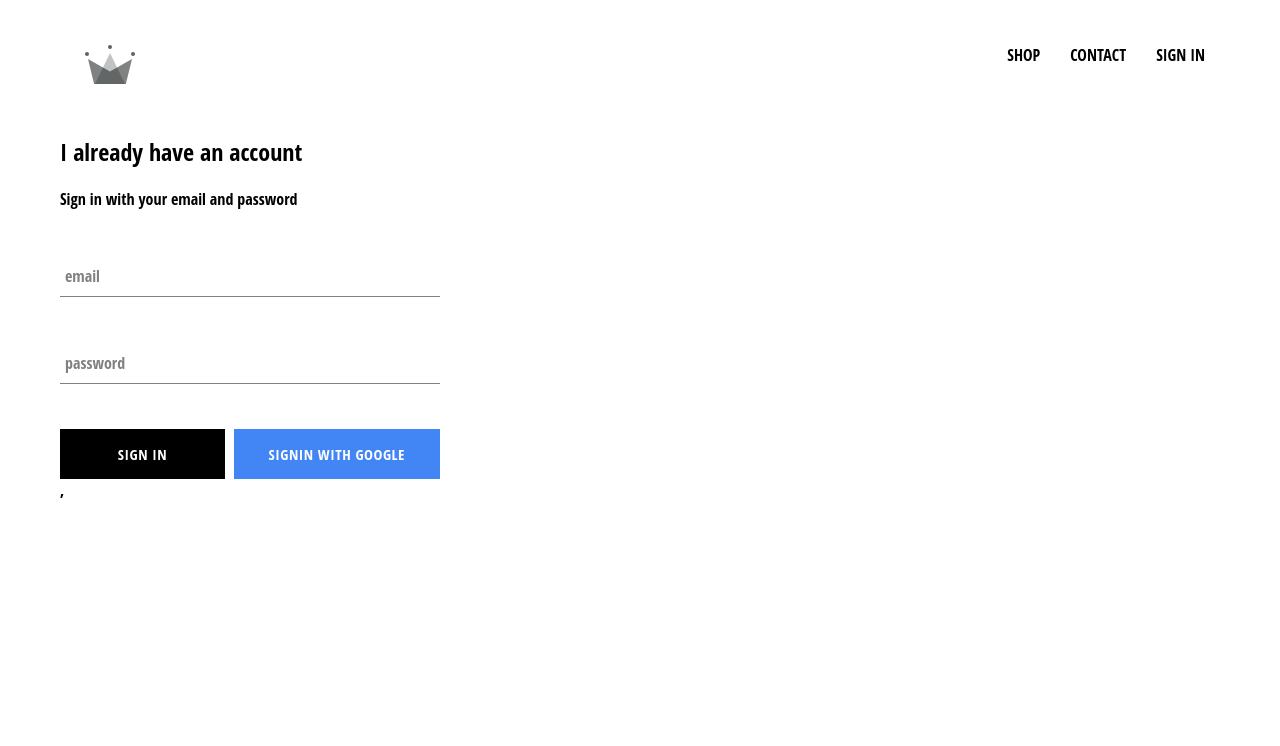
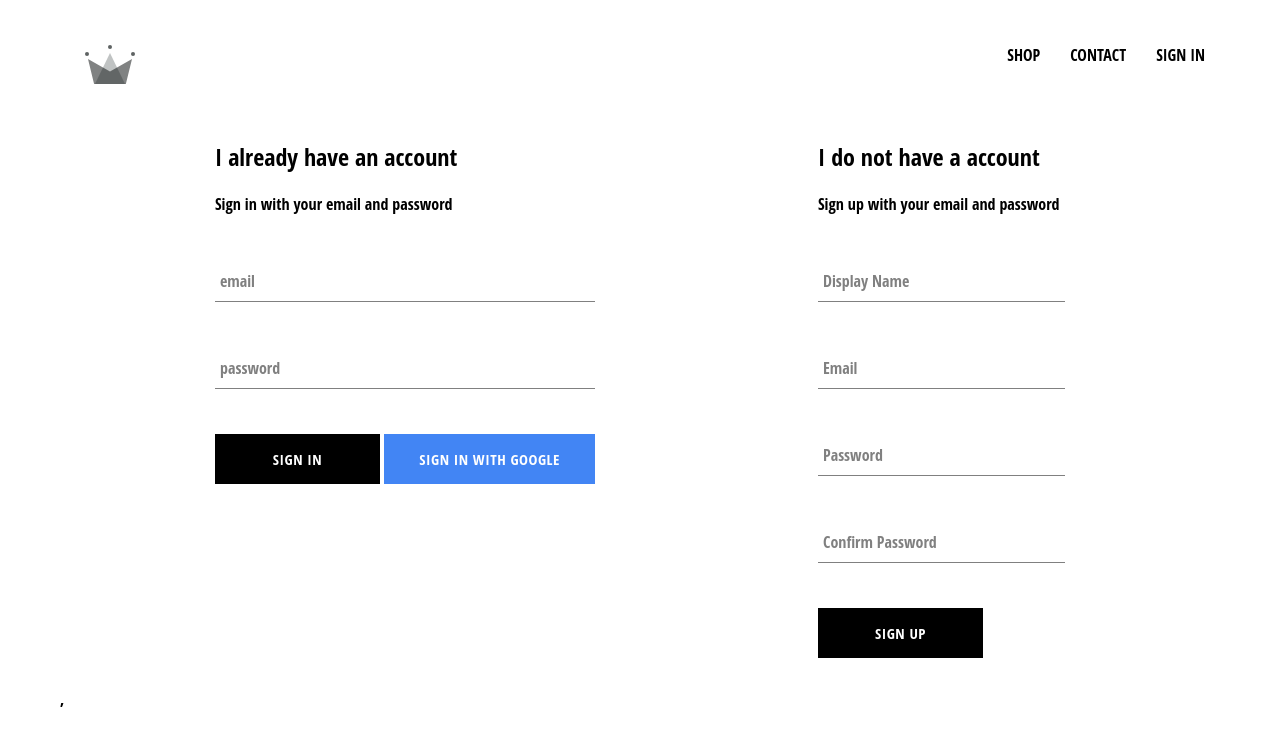
Before and after one commit to SatishShirahatti/crwn-clothing, a React (Create React App) app: page /signin in a window 1280 px wide. Shown: the top 746 px of the page. Built offline with nearby package versions, Linux system fonts and the light colour scheme; no server answers.

Commit message:
created signup component

```diff
--- a/src/App.js
+++ b/src/App.js
@@ -1,45 +1,60 @@
 import React from 'react';
+import { Switch, Route } from 'react-router-dom';
+
 import './App.css';
-import { Switch, Route } from 'react-router-dom';
-import Homepage from "./pages/homepage/homepage.component"
+
+import HomePage from './pages/homepage/homepage.component';
 import ShopPage from './pages/shop/shop.component';
-import Header from "./components/header/header.component";
 import SignInAndSignUpPage from './pages/sign-in-and-sign-up/sign-in-and-sign-up.component';
-import { auth } from "./firebase/fiirebase.utils";
-
+import Header from './components/header/header.component';
+import { auth, createUserProfileDocument } from './firebase/fiirebase.utils';
 
 class App extends React.Component {
-	constructor(props) {
-		super()
+	constructor() {
+		super();
+
 		this.state = {
 			currentUser: null
-		}
+		};
 	}
+
 	unsubscribeFromAuth = null;
+
 	componentDidMount() {
-		this.unsubscribeFromAuth = auth.onAuthStateChanged(user => {
-			this.setState({ currentUser: user });
-			console.log(user);
-		})
+		this.unsubscribeFromAuth = auth.onAuthStateChanged(async userAuth => {
+			if (userAuth) {
+				const userRef = await createUserProfileDocument(userAuth);
+
+				userRef.onSnapshot(snapShot => {
+					this.setState({
+						currentUser: {
+							id: snapShot.id,
+							...snapShot.data()
+						}
+					});
+				});
+			}
+
+			this.setState({ currentUser: userAuth });
+		});
 	}
+
 	componentWillUnmount() {
 		this.unsubscribeFromAuth();
 	}
+
 	render() {
 		return (
 			<div>
 				<Header currentUser={this.state.currentUser} />
 				<Switch>
-					<Route exact path='/' component={Homepage} />
+					<Route exact path='/' component={HomePage} />
 					<Route path='/shop' component={ShopPage} />
 					<Route path='/signin' component={SignInAndSignUpPage} />
 				</Switch>
-			</div >
-
+			</div>
 		);
 	}
 }
 
-
-
 export default App;
--- a/src/components/sign-in/sign-in.component.jsx
+++ b/src/components/sign-in/sign-in.component.jsx
@@ -1,9 +1,10 @@
+
 import React from 'react';
 
 import FormInput from '../form-input/form-input.component';
 import CustomButton from '../custom-button/custom-button.component';
 
-import { signInWithGoogle } from '../../firebase/fiirebase.utils';
+import { auth, signInWithGoogle } from '../../firebase/fiirebase.utils';
 
 import './sign-in.styles.scss';
 
@@ -17,10 +18,17 @@
 		};
 	}
 
-	handleSubmit = event => {
+	handleSubmit = async event => {
 		event.preventDefault();
 
-		this.setState({ email: '', password: '' });
+		const { email, password } = this.state;
+
+		try {
+			await auth.signInWithEmailAndPassword(email, password);
+			this.setState({ email: '', password: '' });
+		} catch (error) {
+			console.log(error);
+		}
 	};
 
 	handleChange = event => {
@@ -54,7 +62,9 @@
 					/>
 					<div className='buttons'>
 						<CustomButton type='submit'> Sign in </CustomButton>
-						<CustomButton onClick={signInWithGoogle} isGoogleSignIn> Signin with Google</CustomButton>
+						<CustomButton onClick={signInWithGoogle} isGoogleSignIn>
+							Sign in with Google
+            </CustomButton>
 					</div>
 				</form>
 			</div>
--- /dev/null
+++ b/src/components/sign-up/sign-up.component.jsx
@@ -0,0 +1,103 @@
+import React from 'react';
+
+import FormInput from '../form-input/form-input.component';
+import CustomButton from '../custom-button/custom-button.component';
+
+import { auth, createUserProfileDocument } from '../../firebase/fiirebase.utils';
+
+import './sign-up.styles.scss';
+
+class SignUp extends React.Component {
+	constructor() {
+		super();
+
+		this.state = {
+			displayName: '',
+			email: '',
+			password: '',
+			confirmPassword: ''
+		};
+	}
+
+	handleSubmit = async event => {
+		event.preventDefault();
+
+		const { displayName, email, password, confirmPassword } = this.state;
+
+		if (password !== confirmPassword) {
+			alert("passwords don't match");
+			return;
+		}
+
+		try {
+			const { user } = await auth.createUserWithEmailAndPassword(
+				email,
+				password
+			);
+
+			await createUserProfileDocument(user, { displayName });
+
+			this.setState({
+				displayName: '',
+				email: '',
+				password: '',
+				confirmPassword: ''
+			});
+		} catch (error) {
+			console.error(error);
+		}
+	};
+
+	handleChange = event => {
+		const { name, value } = event.target;
+
+		this.setState({ [name]: value });
+	};
+
+	render() {
+		const { displayName, email, password, confirmPassword } = this.state;
+		return (
+			<div className='sign-up'>
+				<h2 className='title'>I do not have a account</h2>
+				<span>Sign up with your email and password</span>
+				<form className='sign-up-form' onSubmit={this.handleSubmit}>
+					<FormInput
+						type='text'
+						name='displayName'
+						value={displayName}
+						onChange={this.handleChange}
+						label='Display Name'
+						required
+					/>
+					<FormInput
+						type='email'
+						name='email'
+						value={email}
+						onChange={this.handleChange}
+						label='Email'
+						required
+					/>
+					<FormInput
+						type='password'
+						name='password'
+						value={password}
+						onChange={this.handleChange}
+						label='Password'
+						required
+					/>
+					<FormInput
+						type='password'
+						name='confirmPassword'
+						value={confirmPassword}
+						onChange={this.handleChange}
+						label='Confirm Password'
+						required
+					/>
+					<CustomButton type='submit'>SIGN UP</CustomButton>
+				</form>
+			</div>
+		);
+	}
+}
+
+export default SignUp;
--- /dev/null
+++ b/src/components/sign-up/sign-up.styles.scss
@@ -0,0 +1,6 @@
+.sign-in-and-sign-up {
+	width: 850px;
+	display: flex;
+	justify-content: space-between;
+	margin: 30px auto;
+}
--- a/src/firebase/fiirebase.utils.js
+++ b/src/firebase/fiirebase.utils.js
@@ -1,6 +1,7 @@
+
 import firebase from 'firebase/app';
-import "firebase/firestore";
-import "firebase/auth";
+import 'firebase/firestore';
+import 'firebase/auth';
 
 const config = {
 	apiKey: "AIzaSyDJh1nzRhJAm-ZXK5Cto8yyQV1FvQrQ9Ck",
@@ -15,11 +16,36 @@
 
 firebase.initializeApp(config);
 
+export const createUserProfileDocument = async (userAuth, additionalData) => {
+	if (!userAuth) return;
+
+	const userRef = firestore.doc(`users/${userAuth.uid}`);
+
+	const snapShot = await userRef.get();
+
+	if (!snapShot.exists) {
+		const { displayName, email } = userAuth;
+		const createdAt = new Date();
+		try {
+			await userRef.set({
+				displayName,
+				email,
+				createdAt,
+				...additionalData
+			});
+		} catch (error) {
+			console.log('error creating user', error.message);
+		}
+	}
+
+	return userRef;
+};
+
 export const auth = firebase.auth();
 export const firestore = firebase.firestore();
+
 const provider = new firebase.auth.GoogleAuthProvider();
-
-provider.setCustomParameters({ promt: "select_account" });
+provider.setCustomParameters({ prompt: 'select_account' });
 export const signInWithGoogle = () => auth.signInWithPopup(provider);
 
 export default firebase;
--- a/src/pages/sign-in-and-sign-up/sign-in-and-sign-up.component.jsx
+++ b/src/pages/sign-in-and-sign-up/sign-in-and-sign-up.component.jsx
@@ -1,12 +1,14 @@
 import React from 'react';
 
 import SignIn from '../../components/sign-in/sign-in.component';
+import SignUp from '../../components/sign-up/sign-up.component';
 
 import './sign-in-and-sign-up.styles.scss';
 
 const SignInAndSignUpPage = () => (
 	<div className='sign-in-and-sign-up'>
 		<SignIn />
+		<SignUp />
 	</div>
 );
 
```
Also changed, not shown: src/components/header/header.component.jsx (+13 -11 lines).
